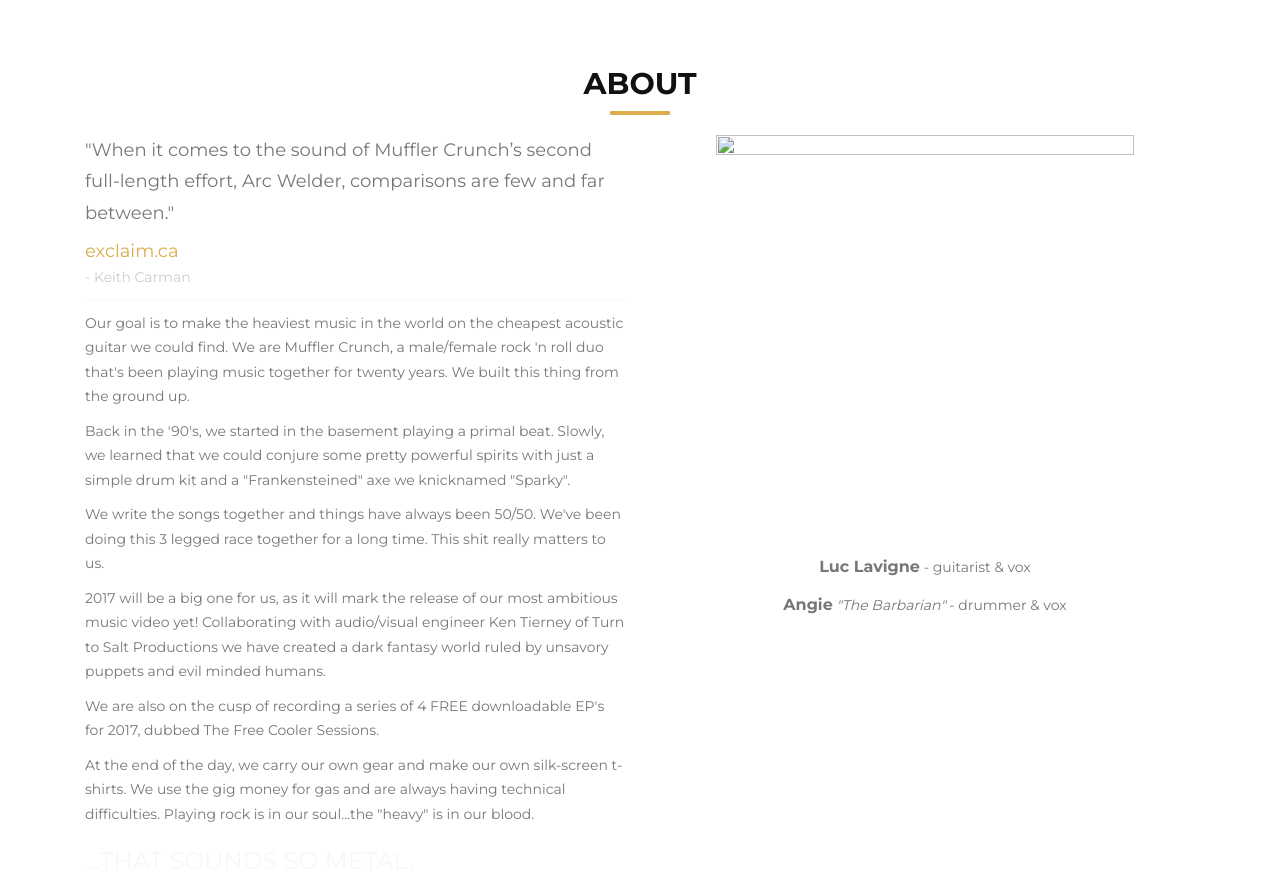
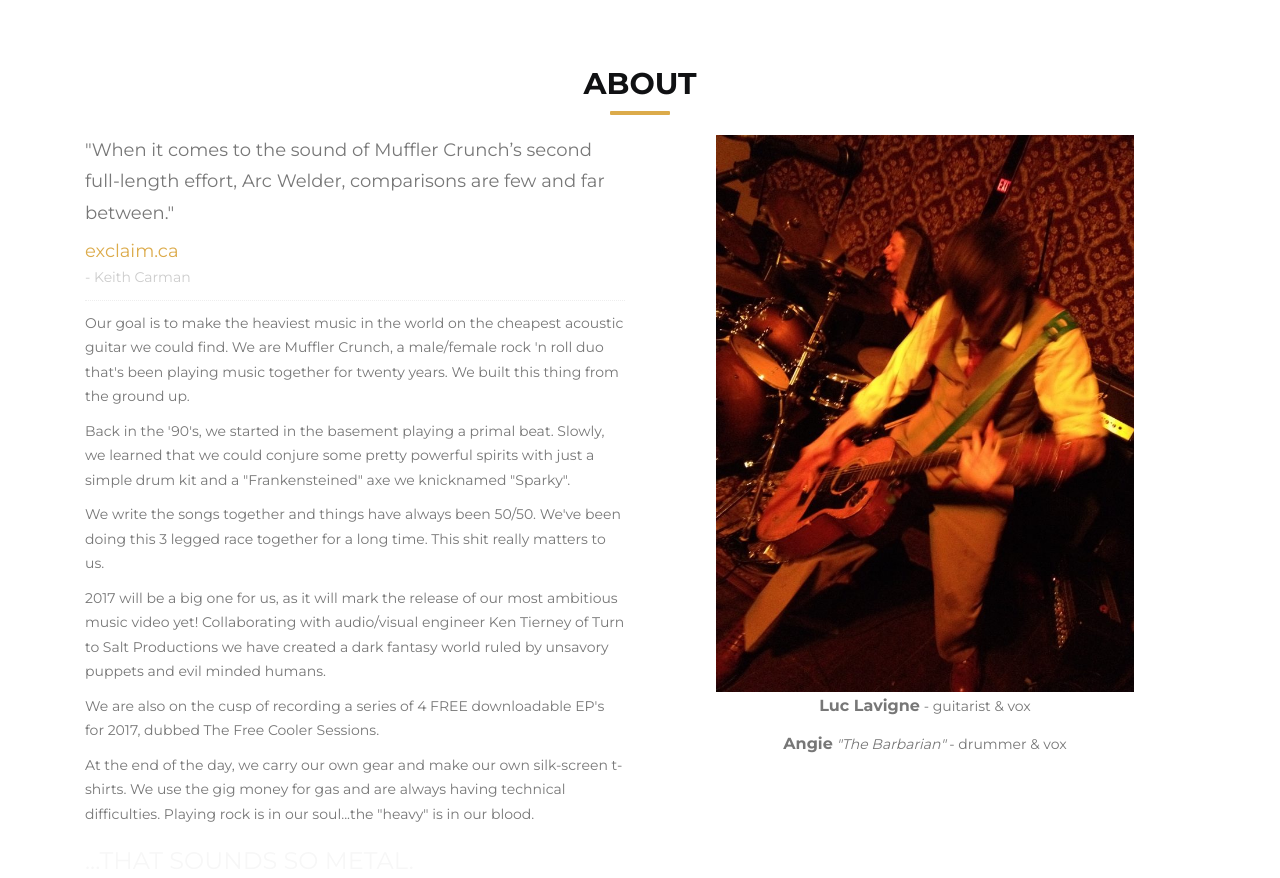
Before and after one commit to Rident/rident.github.io, a plain HTML site: page index.html in a window 1280 px wide. Shown: the part 2660-3538 px from the top of the page. Drawn offline with nearby package versions, Linux system fonts and the light colour scheme; a web font is replaced by a local one.

Commit message:
Initial commit

```diff
--- a/index.html
+++ b/index.html
@@ -250,7 +250,7 @@
 					</div>
 
 					<div class="col-sm-6 col-md-6 col-xs-12 image-container">
-						<img style="margin-left: auto; margin-right: auto;" class="img-responsive" src="img/band/round.jpg" width="418" height="418"></img>
+						<img style="margin-left: auto; margin-right: auto;" class="img-responsive" src="img/round.jpg" width="418" height="418"></img>
 						<p><b class="band-members">Luc Lavigne</b> - guitarist & vox</p>
 						<p><b class="band-members">Angie</b> <i>"The Barbarian"</i> - drummer & vox</p>
 					</div>
```
Also changed, not shown: img/muffler-crunch.jpg (deleted), img/round.jpg (added).
